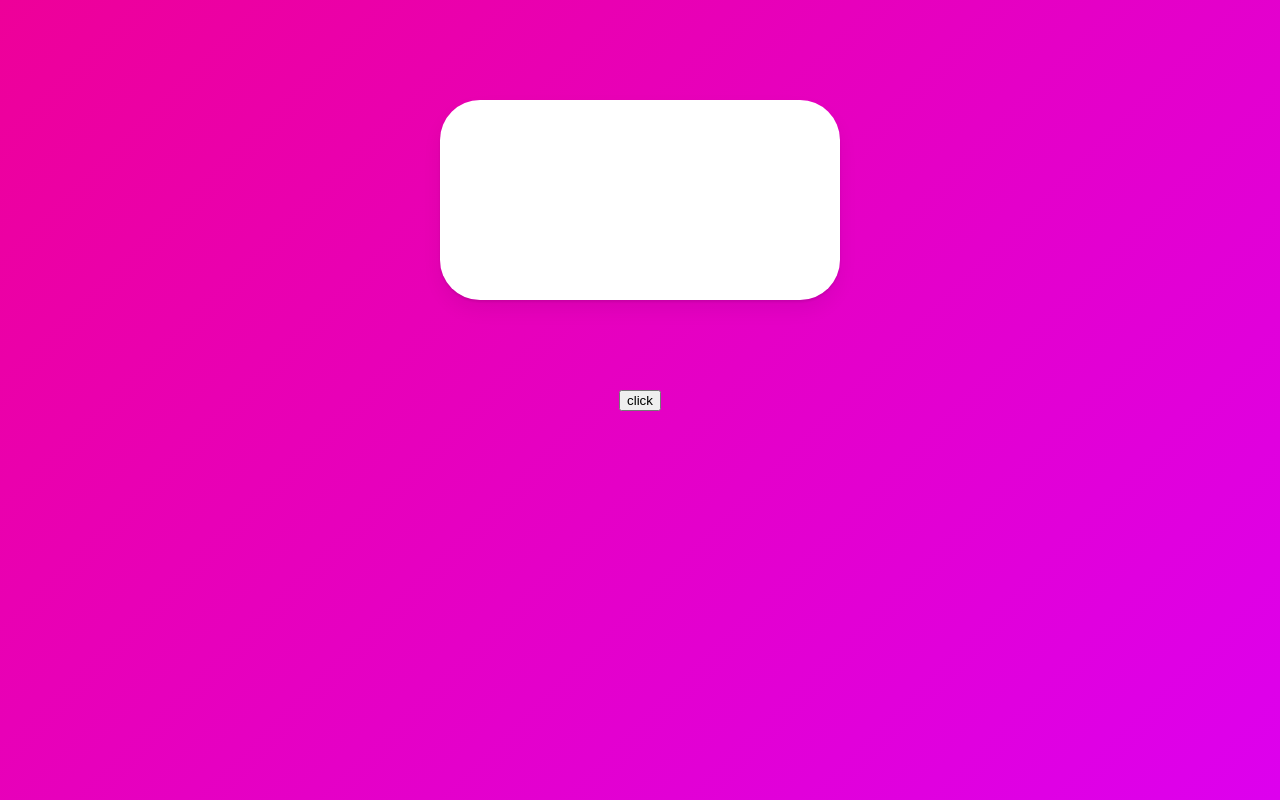
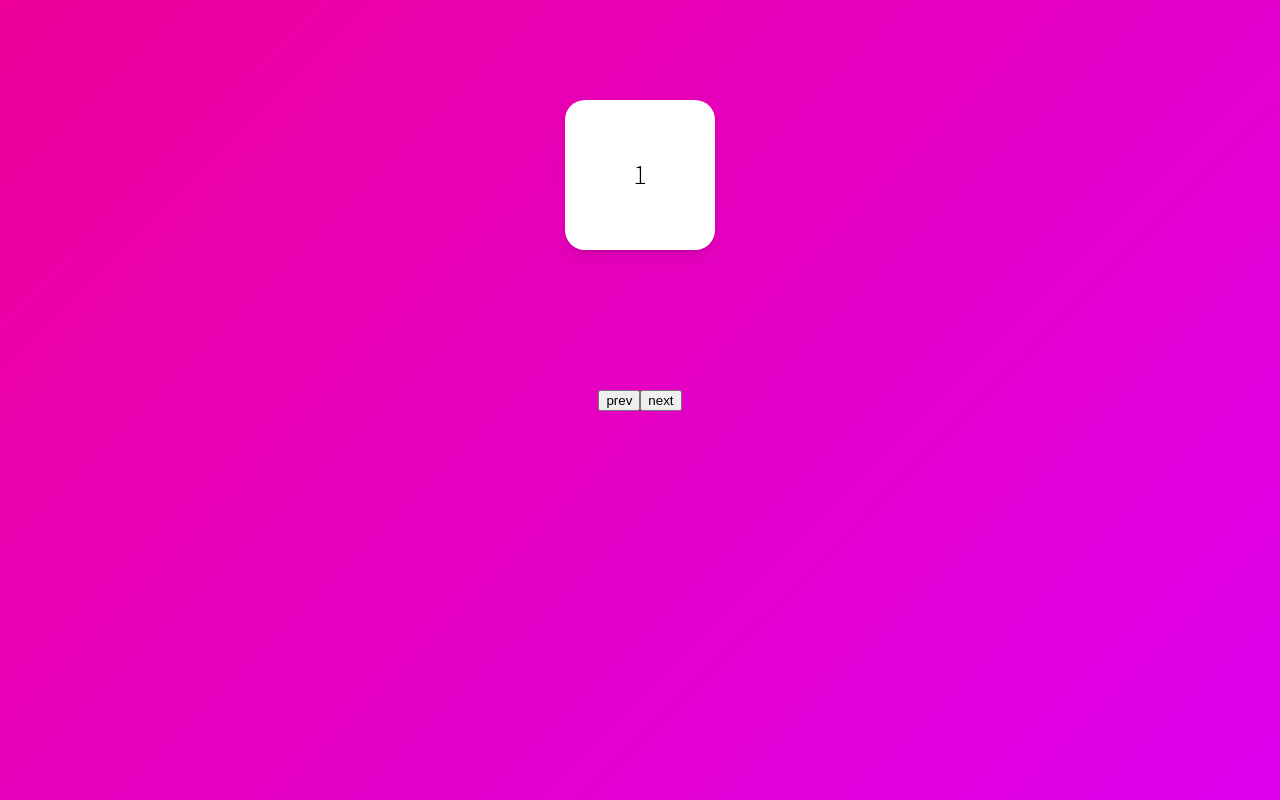
Before and after one commit to sangminlee98/react-animations, a React (Create React App) app: page / in a window 1280 px wide. Built offline with nearby package versions, Linux system fonts and the light colour scheme.

Commit message:
Implement Slider

```diff
--- a/src/Presence.tsx
+++ b/src/Presence.tsx
@@ -12,40 +12,70 @@
   background: linear-gradient(135deg,rgb(238, 0, 153),rgb(221, 0, 238));
 `;
 const Box = styled(motion.div)`
-  width: 400px;
-  height: 200px;
+  width: 150px;
+  height: 150px;
   background-color: rgba(255,255,255,1);
-  border-radius: 40px;
+  border-radius: 20px;
   position: absolute;
   top: 100px;
+  display: flex;
+  justify-content: center;
+  align-items: center;
+  font-size: 28px;
   box-shadow: 0 2px 3px rgba(0, 0, 0, 0.1), 0 10px 20px rgba(0, 0, 0, 0.06);
 `;
 
 const boxVariants = {
-  initial: {
+  entry: (back: boolean) => ({
+    x: back ? -500 : 500,
     opacity: 0,
-    scale: 0
-  },
-  visible: {
+    scale: 0,
+  }),
+  center: {
+    x: 0,
     opacity: 1,
     scale: 1,
-    rotateZ: 360
+    transition: {
+      duration: .3
+    }
   },
-  leaving: {
+  exit: (back: boolean) => ({
+    x: back ? 500 : -500,
     opacity: 0,
     scale: 0,
-    y: 50
-  }
+    transition: {
+      duration: .3
+    }
+  })
 }
-
 const Presence = () => {
-  const [showing, setShowing] = useState(true);
-  const onToggleShowing = () => setShowing(prev => !prev);
-
+  const [visible, setVisible] = useState(1);
+  const [back, setBack] = useState(false);
+  const nextPlease = () => {
+    setBack(false);
+    setVisible(prev => (prev === 10 ? 1 : prev+1))
+  };
+  const prevPlease = () => {
+    setBack(true);
+    setVisible(prev => (prev === 1 ? 10 : prev-1))
+  };
   return (
     <Wrapper>
-      <AnimatePresence>{showing ? <Box variants={boxVariants} initial='initial' animate='visible' exit='leaving'/> : null}</AnimatePresence>
-      <button onClick={onToggleShowing}>click</button>
+      {/* exitBeforeEnter */}
+      <AnimatePresence custom={back}>
+        <Box
+          custom={back}
+          key={visible}
+          variants={boxVariants}
+          initial='entry'
+          animate='center'
+          exit='exit'
+        >
+          {visible}
+        </Box>
+      </AnimatePresence>
+      <button onClick={prevPlease}>prev</button>
+      <button onClick={nextPlease}>next</button>
     </Wrapper>
   );
 };
```
